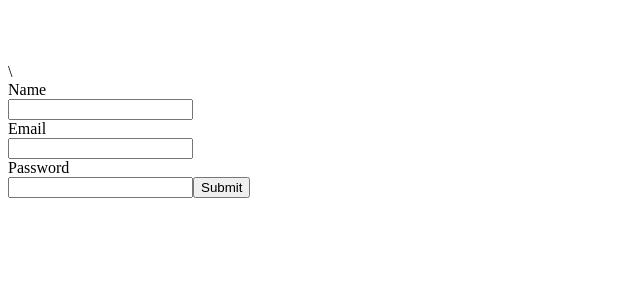
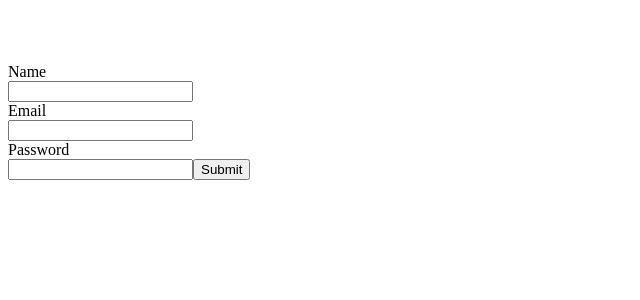
Before and after one commit to HilaryYates/Wikipedia, a React (Create React App) app: page / in a window 1280 px wide. Both pictures are taken after a click on the button "Register". Shown: the top 300 px of the page, without its empty margins (0-640 px from the left). Built offline with nearby package versions, Linux system fonts and the light colour scheme.

Commit message:
bootstrap

```diff
--- a/src/components/Register.js
+++ b/src/components/Register.js
@@ -39,7 +39,6 @@ class Register extends React.Component {
   render() {
     return (
       <div>
-        \
         <Form>
           <Form.Group>
             <form>
```
